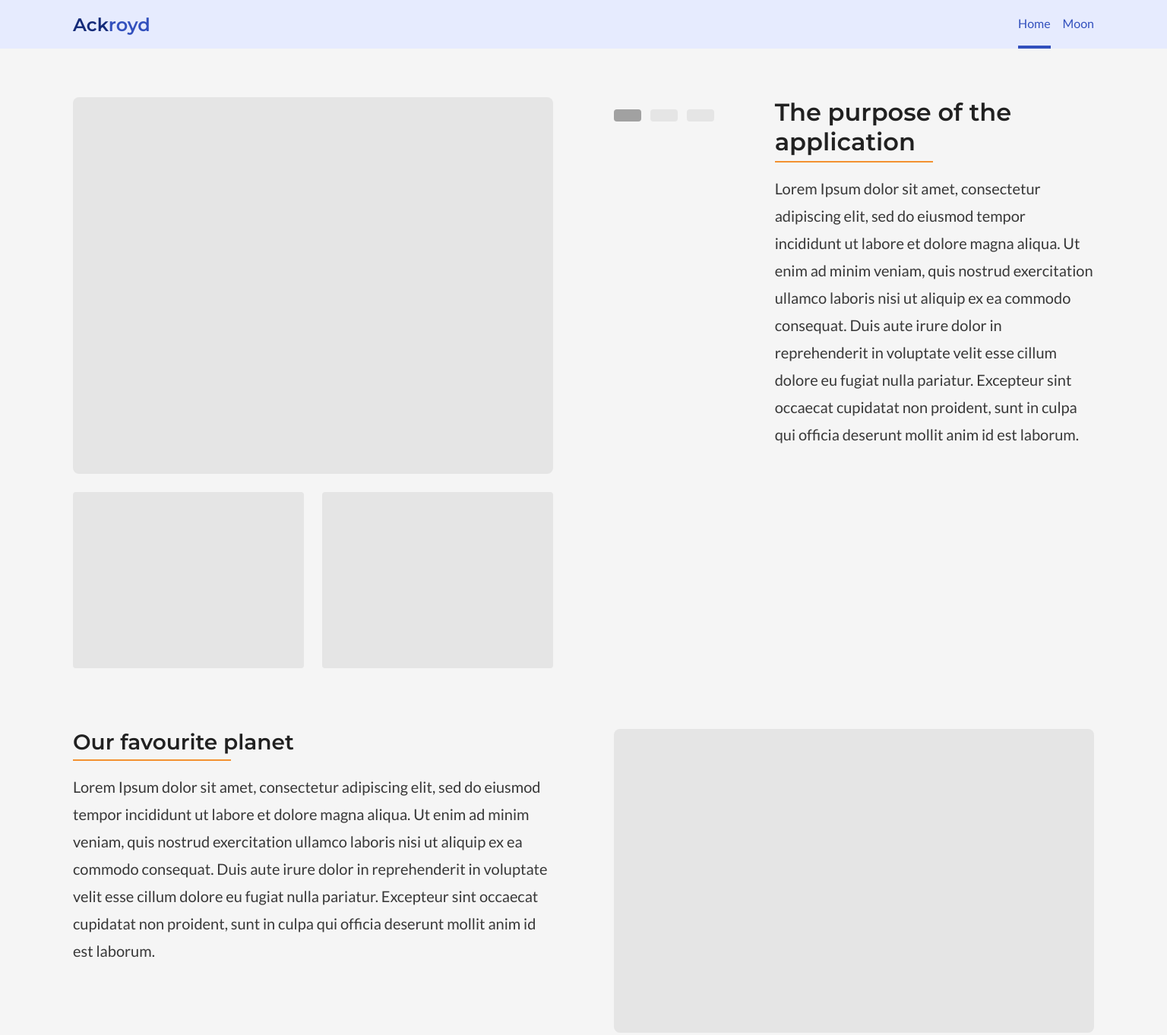
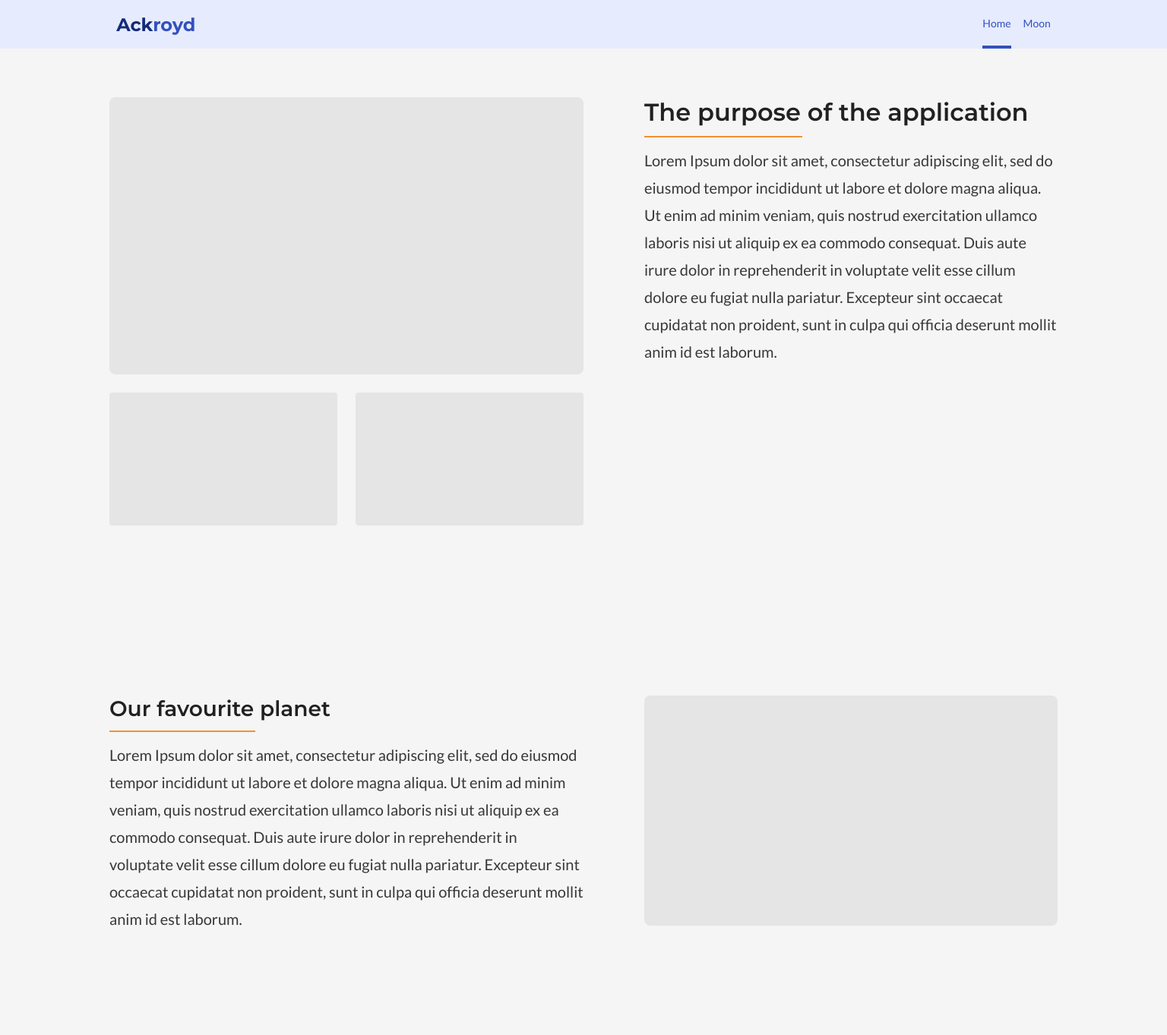
Before and after one commit to Skczu/ackroyd, a website built with Parcel: page src/pages/index.html in a window 1536 px wide. Shown: the top 1363 px of the page at 76% size. Built offline with nearby package versions, Linux system fonts and the light colour scheme.

Commit message:
fixed tablet and desktop dimensions

```diff
--- a/src/styles/index.css
+++ b/src/styles/index.css
@@ -19,7 +19,7 @@ nav {
 }
 
 .heading {
-  font: 1.5rem "Montserrat", sans-serif;
+  font: 700 1.5rem "Montserrat", sans-serif;
   color: var(--dark-blue);
 }
 
@@ -60,7 +60,7 @@ nav {
 .primary-section,
 .secondary-section {
   display: flex;
-  flex-direction: column;
+  flex-flow: column;
   margin-bottom: 3rem;
 }
 
@@ -81,7 +81,7 @@ nav {
 .content-seperator {
   height: 2px;
   width: 8rem;
-  margin: 0.375rem 0 1rem;
+  margin: 0.375rem 0 0.5rem;
   background: var(--seperator);
 }
 
@@ -125,6 +125,7 @@ nav {
 
 .newsletter-heading {
   font: 1rem "Montserrat", sans-serif;
+  text-align: center;
   margin-bottom: 1rem;
   color: var(--heading);
 }
@@ -149,7 +150,7 @@ nav {
 .newsletter-box {
   display: flex;
   height: 2.5rem;
-  width: 100%;
+  width: 20.375rem;
   max-width: 21rem;
 }
 
@@ -207,7 +208,7 @@ nav {
   color: var(--light-blue);
   margin: 1rem 0;
   font-size: 1.25rem;
-  font: 1.25rem "Lato", sans-serif;
+  font: 0.875rem "Lato", sans-serif;
 }
 
 .footer-links {
@@ -218,6 +219,7 @@ nav {
 }
 
 .footer-link {
+  font: 0.625rem "Lato", sans-serif;
   color: var(--footer-links);
   text-decoration: underline;
 }
@@ -225,10 +227,15 @@ nav {
 /* Tablet dimensions */
 @media only screen and (min-width: 834px) {
   nav {
+    justify-content: center;
+    gap: 32.5rem;
     padding: 0 4rem;
   }
 
   .main {
+    display: flex;
+    flex-direction: column;
+    align-items: center;
     padding: 3rem 4rem;
   }
 
@@ -242,7 +249,19 @@ nav {
   }
 
   .section-content {
+    max-width: 21.77rem;
+  }
+
+  .primary-section .section-content {
     max-width: 29.25rem;
+  }
+
+  .content-seperator {
+    margin: 0.5rem 0 0.5rem;
+  }
+
+  .primary-section .content-seperator {
+    width: 9rem;
   }
 
   .section-paragraph {
@@ -250,11 +269,17 @@ nav {
   }
 
   .cover-container {
+    aspect-ratio: unset;
     display: flex;
     flex-direction: row;
     gap: 1.5rem;
     height: 17.125rem;
+    width: 44.125rem;
     margin-bottom: 5rem;
+  }
+
+  .cover-btn-container {
+    display: none;
   }
 
   .secondary-cover-container {
@@ -265,7 +290,7 @@ nav {
   }
 
   .cover {
-    width: 66%;
+    width: 29.25rem;
   }
 
   .secondary-cover {
@@ -280,8 +305,8 @@ nav {
   }
 
   .secondary-image {
+    aspect-ratio: unset;
     margin: 0;
-    flex-shrink: 0;
     height: 19.5rem;
     width: 20rem;
   }
@@ -290,18 +315,23 @@ nav {
     padding: 2.25rem 16.25rem 4rem;
   }
 
+  .newsletter-paragraph {
+    margin-bottom: 2rem;
+  }
+
   .footer {
     padding: 4.25rem 0 10rem;
   }
 }
 
-@media only screen and (min-width: 1024px) {
+@media only screen and (min-width: 1440px) {
   nav {
+    gap: 64.75rem;
     padding: 0 6rem;
   }
 
   .nav-item {
-    font-size: 1rem;
+    font-size: 0.875rem;
   }
 
   .main {
@@ -311,12 +341,14 @@ nav {
   .primary-section {
     flex-direction: row;
     gap: 5rem;
+    margin-bottom: 9rem;
   }
 
   .secondary-section {
     flex-direction: row-reverse;
     justify-content: flex-end;
     gap: 5rem;
+    margin-bottom: 6rem;
   }
 
   .section-heading {
@@ -328,7 +360,11 @@ nav {
   }
 
   .section-content {
-    max-width: 47%;
+    max-width: 39rem;
+  }
+
+  .primary-section .section-content {
+    max-width: 34rem;
   }
 
   .section-paragraph {
@@ -337,19 +373,23 @@ nav {
   }
 
   .content-seperator {
+    width: 12rem;
+    margin: 0.75rem 0 0.75rem;
+  }
+
+  .primary-section .content-seperator {
     width: 13rem;
   }
 
   .cover-container {
     flex-direction: column;
     flex-grow: 1.15;
-    height: 47rem;
-    width: 47%;
-    margin-bottom: 0;
+    height: 35.25rem;
+    width: 39rem;
   }
 
   .cover {
-    height: 66%;
+    height: 22.8125rem;
     width: 100%;
   }
 
@@ -357,17 +397,14 @@ nav {
     flex-direction: row;
   }
 
-  .secondary-section .section-content {
-    max-width: unset;
-  }
-
   .secondary-image {
-    height: 25rem;
-    width: 47%;
+    height: 18.9375rem;
+    width: 34rem;
   }
 
   .newsletter-heading {
     font-size: 1.25rem;
+    margin-bottom: 1.25rem;
   }
 
   .newsletter-paragraph {
@@ -375,10 +412,6 @@ nav {
     line-height: 1.25rem;
   }
 
-  .newsletter-section {
-    padding: 4rem 45rem 8rem;
-  }
-
   .footer {
     padding: 6rem 0 10rem;
   }
```
